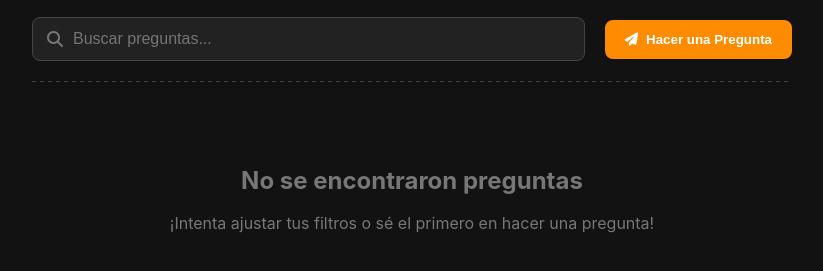
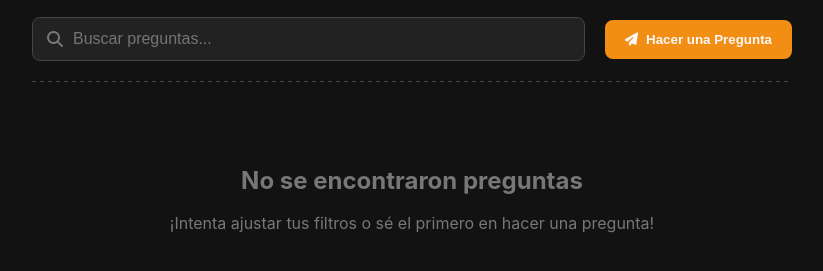
Before and after one commit to JDust96/Plataforma_PreguntasZoe, a plain HTML site: page index.html in a window 1280 px wide. Shown: the part 249-520 px from the top of the page, without its empty margins (228-1051 px from the left). Drawn offline with Linux system fonts and the light colour scheme.

Commit message:
Corregido color del boton principal

```diff
--- a/style.css
+++ b/style.css
@@ -99,8 +99,8 @@ header .container {
 
 /* --- Botón Principal (Versión Corregida y Completa) --- */
 #ask-question-btn {
-    background-color: #FF8C00; /* El color naranja que querías */
-    color: #fff;               /* El texto blanco */
+    background-color: #f18e13; /* El color naranja que querías */
+    color: #fdf7f7;               /* El texto blanco */
 
     /* --- Propiedades de tamaño y apariencia --- */
     padding: 12px 20px;       /* Relleno interior (lo más importante) */
@@ -119,7 +119,7 @@ header .container {
 }
 
 #ask-question-btn:hover {
-    background-color: #FFA500; /* Naranja más claro al pasar el ratón */
+    background-color: #e68618; /* Naranja más claro al pasar el ratón */
 }
 
 .separator {
```
